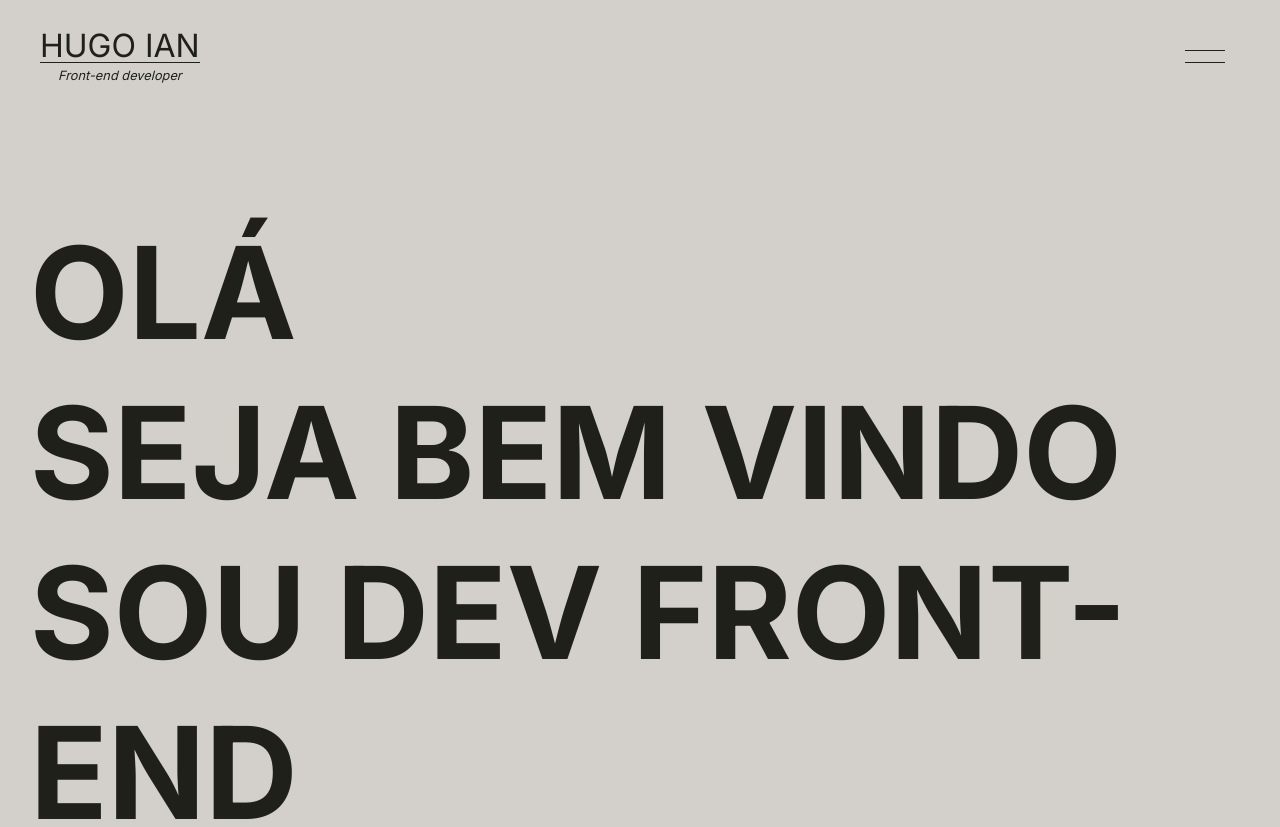
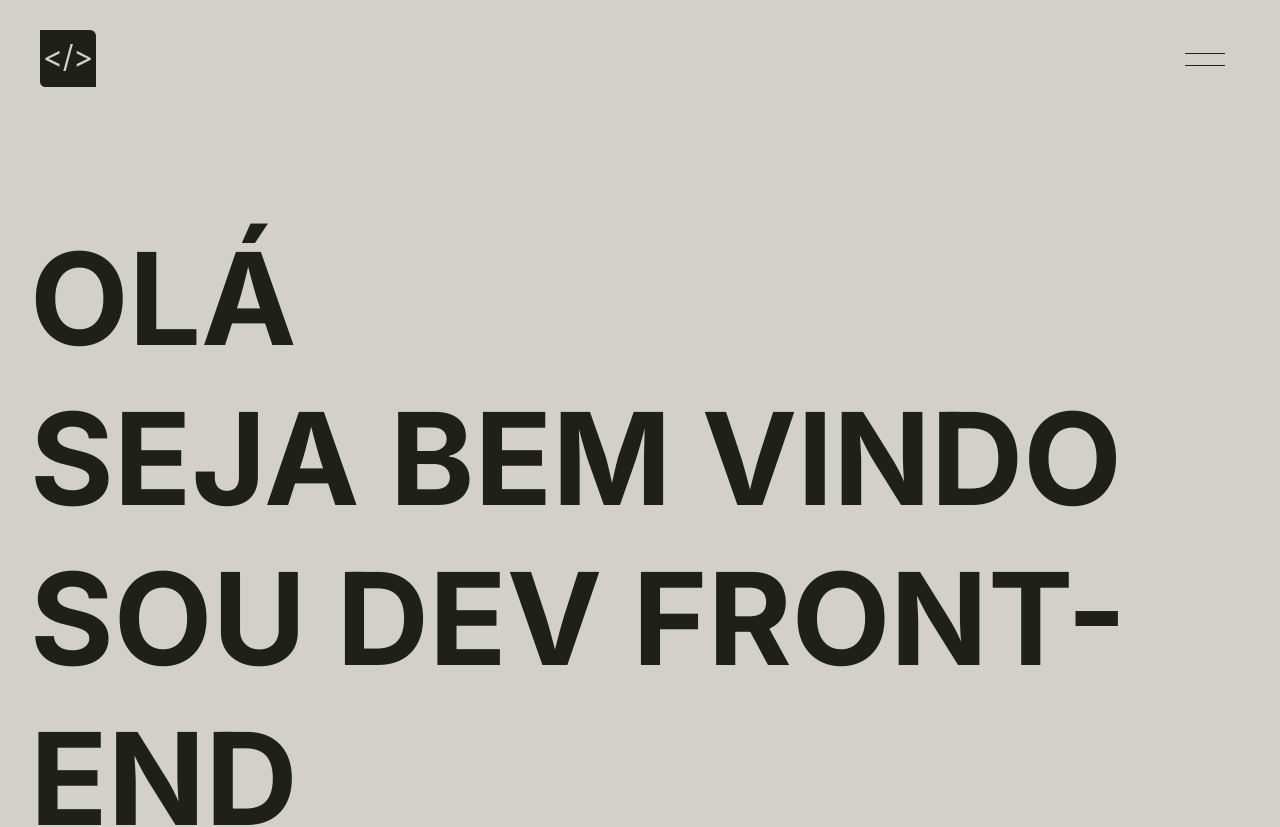
Before and after one commit to hugoiandev/my-portfolio, a React (Create React App) app: page / in a window 1280 px wide. Shown: the top 827 px of the page. Built offline with nearby package versions, Linux system fonts and the light colour scheme.

Commit message:
add new logo

```diff
--- a/src/App.css
+++ b/src/App.css
@@ -1,4 +1,4 @@
-@import url('https://fonts.googleapis.com/css2?family=Inter:wght@400;600;700&display=swap');
+@import url('https://fonts.googleapis.com/css2?family=Inter:wght@300;400;600;700&display=swap');
 
 * {
     box-sizing: border-box;
--- a/src/Components/Header/Header.module.scss
+++ b/src/Components/Header/Header.module.scss
@@ -5,25 +5,6 @@
   justify-content: space-between;
   align-items: center;
   padding: 30px 40px;
-
-  .logo {
-    h2 {
-      font-size: 2rem;
-      font-weight: 300;
-      text-decoration: none;
-      color: var(--primary-color);
-      border-bottom: 1px solid var(--primary-color);
-    }
-
-    span {
-      font-size: 0.8rem;
-      font-style: italic;
-      text-align: center;
-      color: var(--primary-color);
-      margin-top: 7px;
-      display: block;
-    }
-  }
 
   .menu {
     button {
--- a/src/Components/Header/index.jsx
+++ b/src/Components/Header/index.jsx
@@ -87,10 +87,7 @@ const Header = () => {
   return (
     <header className={styles.header}>
       <Link to='/' style={{ textDecoration: 'none' }}>
-        <div className={styles.logo}>
-          <h2>HUGO IAN</h2>
-          <span>Front-end developer</span>
-        </div>
+        <img src="logo.svg" alt="Logo" />
       </Link>
       <nav className={styles.menu}>
         <button
--- a/src/Components/ProjectItem/ProjectItem.module.scss
+++ b/src/Components/ProjectItem/ProjectItem.module.scss
@@ -1,7 +1,6 @@
 
 .link {
   text-decoration: none;
-  min-width: 100vw;
 
   .containerItem {
     display: flex;
--- a/src/Pages/Project/Project.module.scss
+++ b/src/Pages/Project/Project.module.scss
@@ -1,19 +1,12 @@
 
-.containerProjects {
-  position: relative;
-  height: 400vh;
-  .projects {
-    width: 100%;
-    height: 100vh;
-    position: sticky;
-    top: 0;
-    bottom: 0;
+.projects {
+  width: 100%;
 
-    .item {
-      display: flex;
-      margin-top: 200px;
-      margin-bottom: 200px;
-      width: max-content;
-    }
+  .item {
+    display: flex;
+    flex-direction: column;
+    gap: 200px;
+    padding-top: 200px;
+    padding-bottom: 200px;
   }
 }
--- a/src/Pages/Project/index.jsx
+++ b/src/Pages/Project/index.jsx
@@ -5,56 +5,15 @@ import ProjectItem from '../../Components/ProjectItem'
 import Title from '../../Components/Title'
 import styles from './Project.module.scss'
 
+
 const Project = () => {
-  const refItem = React.useRef()
-
-  React.useEffect(() => {
-
-  }, [])
 
   return (
     <>
-      <div className={styles.containerProjects}>
+      <Container>
         <section className={styles.projects}>
-          <Container>
-            <Title text='Projetos' subTitle='Conheça meus projetos' />
-          </Container>
+          <Title text='Projetos' subTitle='Conheça meus projetos' />
           <div className={styles.item}>
-            <ProjectItem
-              name='Breaking Bad'
-              text='Este app consome uma api publica da série Braking Bad, basicamente ele lista todos os personagens da série e quando clicado ele mostra os atributos e de quais episódeos eles participaram.'
-              src='img-brb.jpg'
-              alt='Imagem Breaking Bad'
-              techSrc={['next_js.svg', 'icon-react-native.svg', 'icon-sass.svg']}
-            />
-            <ProjectItem
-              name='Breaking Bad'
-              text='Este app consome uma api publica da série Braking Bad, basicamente ele lista todos os personagens da série e quando clicado ele mostra os atributos e de quais episódeos eles participaram.'
-              src='img-brb.jpg'
-              alt='Imagem Breaking Bad'
-              techSrc={['next_js.svg', 'icon-react-native.svg', 'icon-sass.svg']}
-            />
-            <ProjectItem
-              name='Breaking Bad'
-              text='Este app consome uma api publica da série Braking Bad, basicamente ele lista todos os personagens da série e quando clicado ele mostra os atributos e de quais episódeos eles participaram.'
-              src='img-brb.jpg'
-              alt='Imagem Breaking Bad'
-              techSrc={['next_js.svg', 'icon-react-native.svg', 'icon-sass.svg']}
-            />
-            <ProjectItem
-              name='Breaking Bad'
-              text='Este app consome uma api publica da série Braking Bad, basicamente ele lista todos os personagens da série e quando clicado ele mostra os atributos e de quais episódeos eles participaram.'
-              src='img-brb.jpg'
-              alt='Imagem Breaking Bad'
-              techSrc={['next_js.svg', 'icon-react-native.svg', 'icon-sass.svg']}
-            />
-            <ProjectItem
-              name='Breaking Bad'
-              text='Este app consome uma api publica da série Braking Bad, basicamente ele lista todos os personagens da série e quando clicado ele mostra os atributos e de quais episódeos eles participaram.'
-              src='img-brb.jpg'
-              alt='Imagem Breaking Bad'
-              techSrc={['next_js.svg', 'icon-react-native.svg', 'icon-sass.svg']}
-            />
             <ProjectItem
               name='Breaking Bad'
               text='Este app consome uma api publica da série Braking Bad, basicamente ele lista todos os personagens da série e quando clicado ele mostra os atributos e de quais episódeos eles participaram.'
@@ -78,7 +37,7 @@ const Project = () => {
             />
           </div>
         </section>
-      </div>
+      </Container>
       <Preload text='Projetos' />
     </>
   )
```
Also changed, not shown: public/logo.svg (added).
